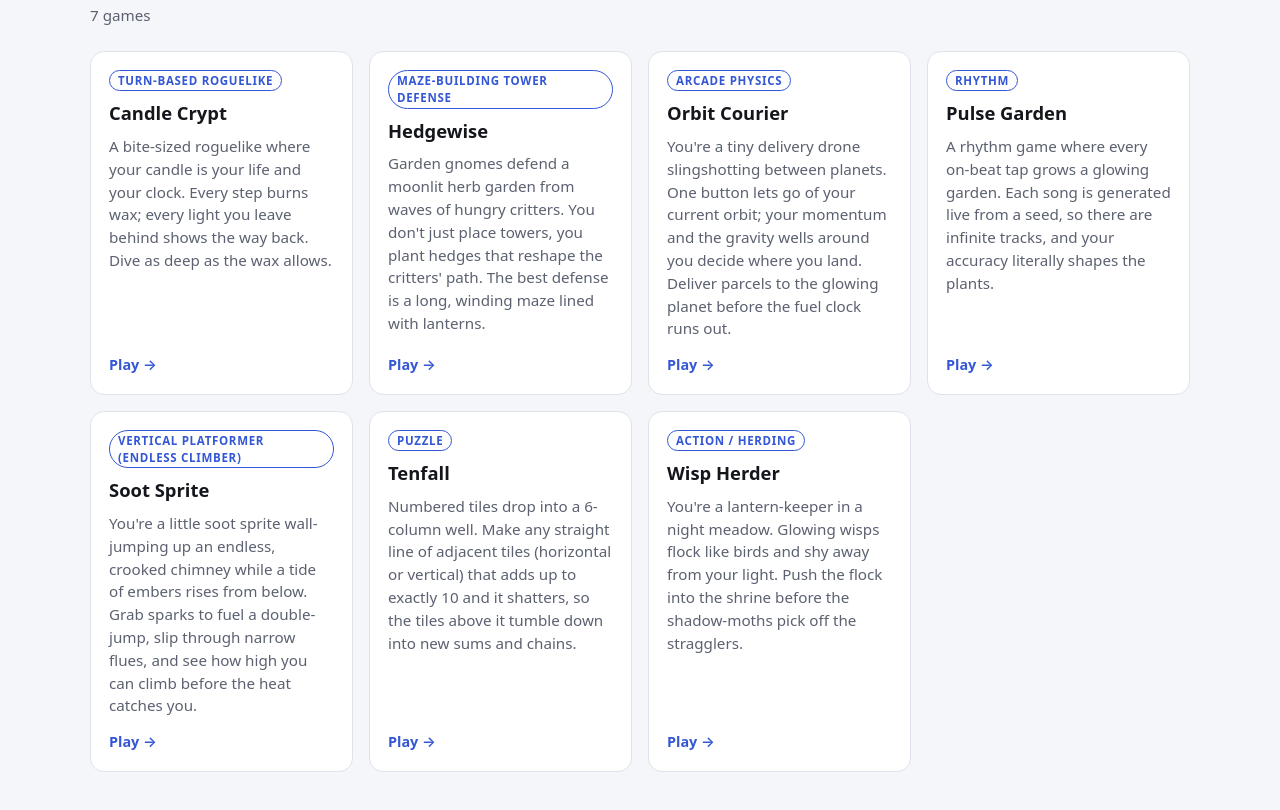
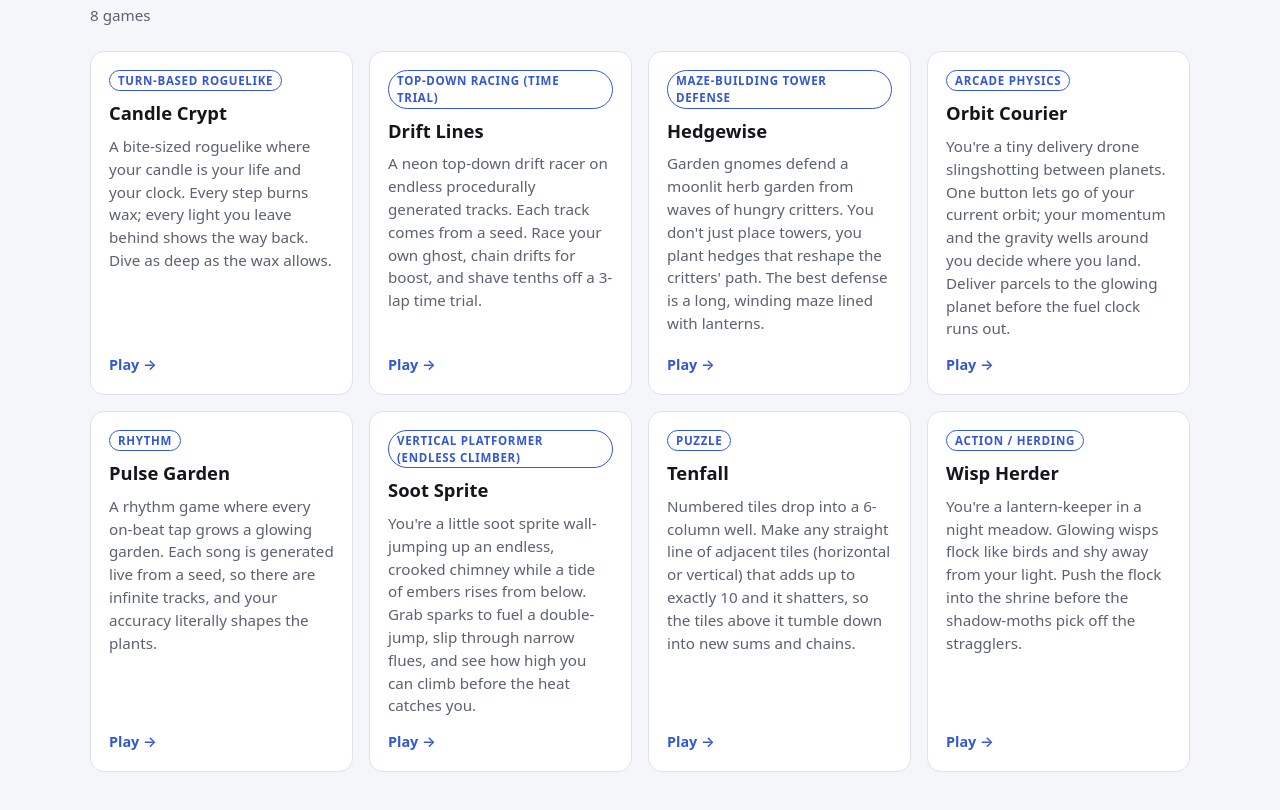
Before and after one commit to flypatang/webgames, a plain HTML site: page index.html in a window 1280 px wide. Shown: the part 70-880 px from the top of the page. Drawn offline with Linux system fonts and the light colour scheme.

Commit message:
gallery: add drift-lines
Co-Authored-By: Claude Opus 5.5 <noreply@anthropic.com>
Claude-Session: https://claude.ai/code/session_01Vz7HCod2Zd6AtnmMPo52GU

```diff
--- a/index.html
+++ b/index.html
@@ -78,13 +78,19 @@
 <body>
 <header>
   <h1>Game Factory</h1>
-  <p>7 games</p>
+  <p>8 games</p>
 </header>
 <main class="grid">
     <a class="card" href="games/candle-crypt/index.html">
       <span class="genre">turn-based roguelike</span>
       <h2>Candle Crypt</h2>
       <p>A bite-sized roguelike where your candle is your life and your clock. Every step burns wax; every light you leave behind shows the way back. Dive as deep as the wax allows.</p>
+      <span class="play">Play &rarr;</span>
+    </a>
+    <a class="card" href="games/drift-lines/index.html">
+      <span class="genre">top-down racing (time trial)</span>
+      <h2>Drift Lines</h2>
+      <p>A neon top-down drift racer on endless procedurally generated tracks. Each track comes from a seed. Race your own ghost, chain drifts for boost, and shave tenths off a 3-lap time trial.</p>
       <span class="play">Play &rarr;</span>
     </a>
     <a class="card" href="games/hedgewise/index.html">
```
